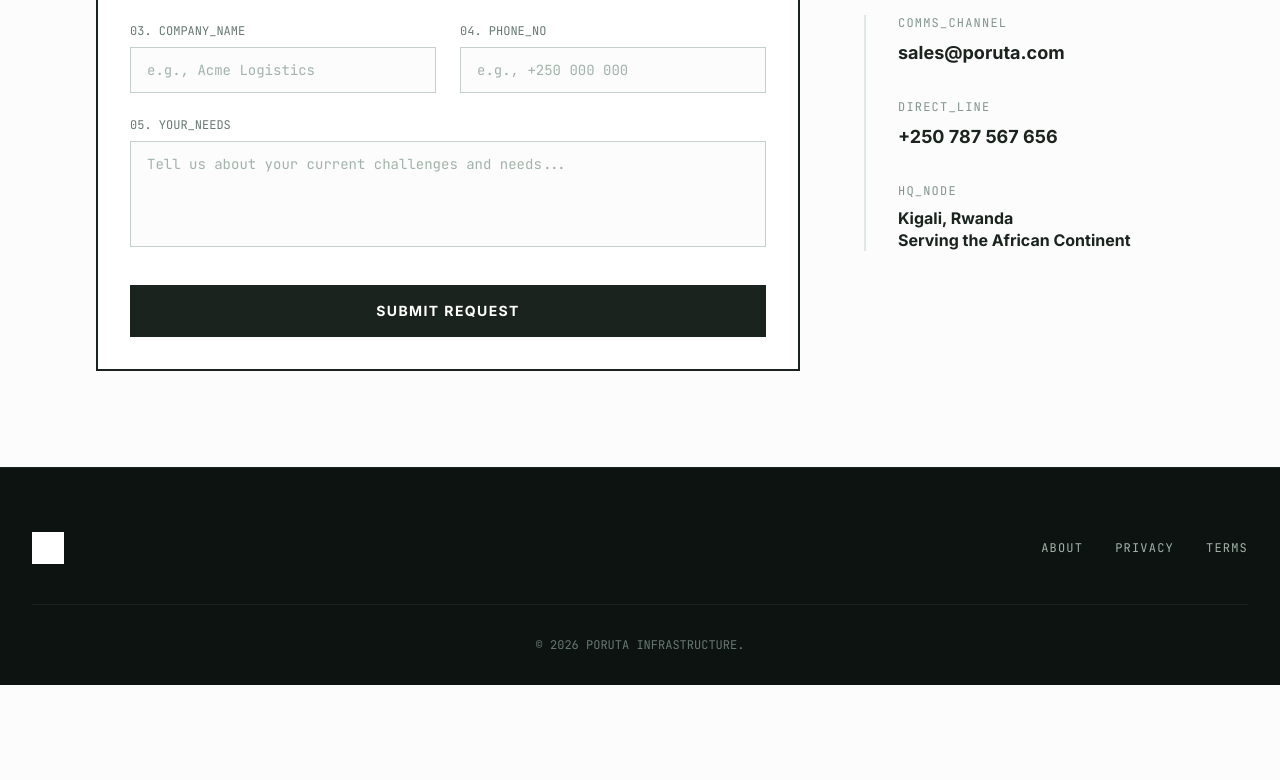
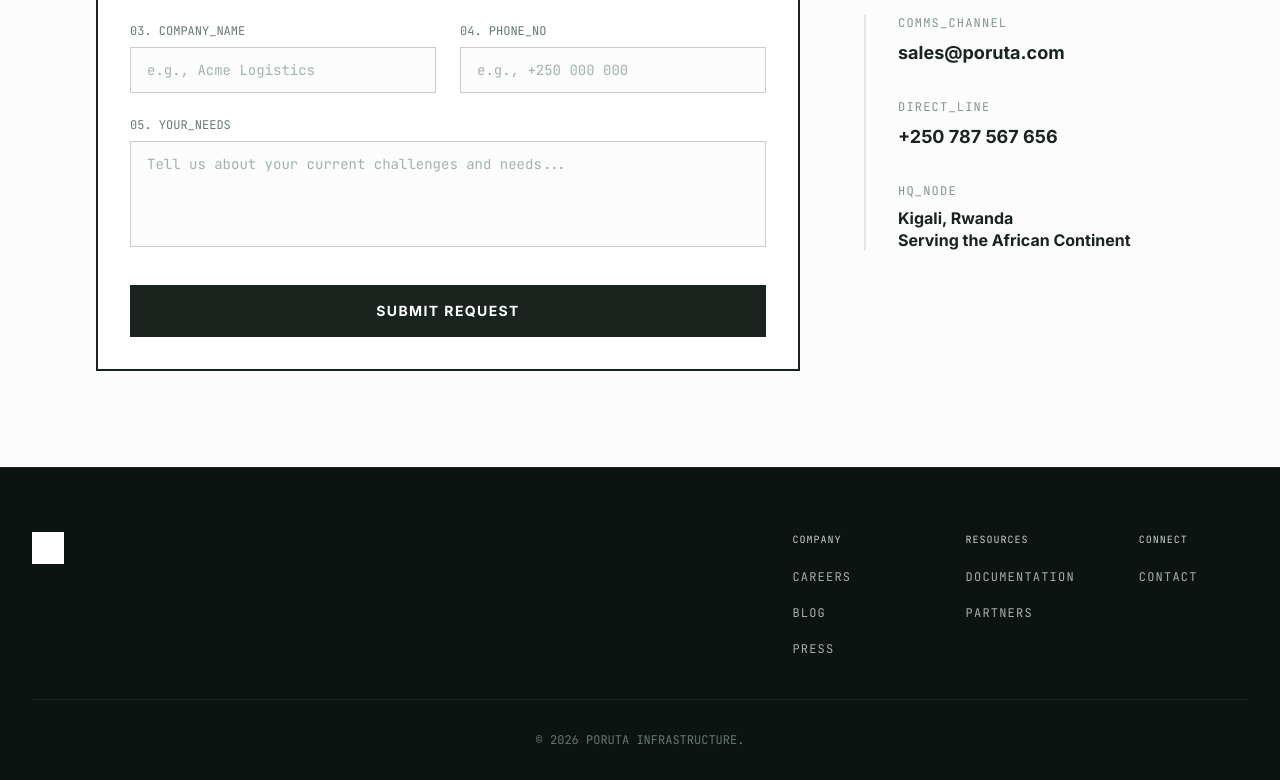
Before and after one commit to tdescartes/poruta, a Next.js app: page / in a window 1280 px wide. Shown: the part 4398-5178 px from the top of the page. Before the commit the page ends 5083 px from the top, so only its background shows below. Built offline with nearby package versions, Linux system fonts and the light colour scheme.

Commit message:
Update CTA Footer component

```diff
--- a/src/components/CTAFooter.tsx
+++ b/src/components/CTAFooter.tsx
@@ -1,30 +1,65 @@
 import Link from "next/link";
-import Image from "next/image";
 
 const CTAFooter = () => {
   return (
     <footer className="bg-surface-950 pt-16 pb-8 border-t border-surface-900">
       <div className="max-w-7xl mx-auto px-4 sm:px-6 lg:px-8">
-        <div className="flex flex-col md:flex-row justify-between items-center gap-8 border-b border-surface-900 pb-10 mb-8">
+        <div className="flex flex-col md:flex-row justify-between items-start gap-12 border-b border-surface-900 pb-10 mb-8">
           <div className="flex items-center gap-3">
-            <Image
+            {/* eslint-disable-next-line @next/next/no-img-element */}
+            <img
               src="/poruta-logo.png"
               alt="Poruta"
-              width={120}
-              height={40}
               className="h-8 w-auto brightness-0 invert"
             />
           </div>
-          <div className="flex flex-wrap justify-center gap-8">
-            <Link href="/about" className="text-surface-400 hover:text-white font-mono text-xs uppercase tracking-widest transition-colors">
-              About
-            </Link>
-            <Link href="/privacy" className="text-surface-400 hover:text-white font-mono text-xs uppercase tracking-widest transition-colors">
-              Privacy
-            </Link>
-            <Link href="/pricing" className="text-surface-400 hover:text-white font-mono text-xs uppercase tracking-widest transition-colors">
-              Terms
-            </Link>
+
+          <div className="grid grid-cols-2 sm:grid-cols-3 gap-x-16 gap-y-4">
+            <div>
+              <h4 className="text-surface-300 font-mono text-[10px] uppercase tracking-widest mb-4">Company</h4>
+              <ul className="space-y-3">
+                <li>
+                  <Link href="/careers" className="text-surface-400 hover:text-white font-mono text-xs uppercase tracking-widest transition-colors">
+                    Careers
+                  </Link>
+                </li>
+                <li>
+                  <Link href="/blog" className="text-surface-400 hover:text-white font-mono text-xs uppercase tracking-widest transition-colors">
+                    Blog
+                  </Link>
+                </li>
+                <li>
+                  <Link href="/press" className="text-surface-400 hover:text-white font-mono text-xs uppercase tracking-widest transition-colors">
+                    Press
+                  </Link>
+                </li>
+              </ul>
+            </div>
+            <div>
+              <h4 className="text-surface-300 font-mono text-[10px] uppercase tracking-widest mb-4">Resources</h4>
+              <ul className="space-y-3">
+                <li>
+                  <Link href="/docs" className="text-surface-400 hover:text-white font-mono text-xs uppercase tracking-widest transition-colors">
+                    Documentation
+                  </Link>
+                </li>
+                <li>
+                  <Link href="/partners" className="text-surface-400 hover:text-white font-mono text-xs uppercase tracking-widest transition-colors">
+                    Partners
+                  </Link>
+                </li>
+              </ul>
+            </div>
+            <div>
+              <h4 className="text-surface-300 font-mono text-[10px] uppercase tracking-widest mb-4">Connect</h4>
+              <ul className="space-y-3">
+                <li>
+                  <a href="mailto:sales@poruta.com" className="text-surface-400 hover:text-white font-mono text-xs uppercase tracking-widest transition-colors">
+                    Contact
+                  </a>
+                </li>
+              </ul>
+            </div>
           </div>
         </div>
         <div className="text-center text-surface-600 font-mono text-xs uppercase">
```
